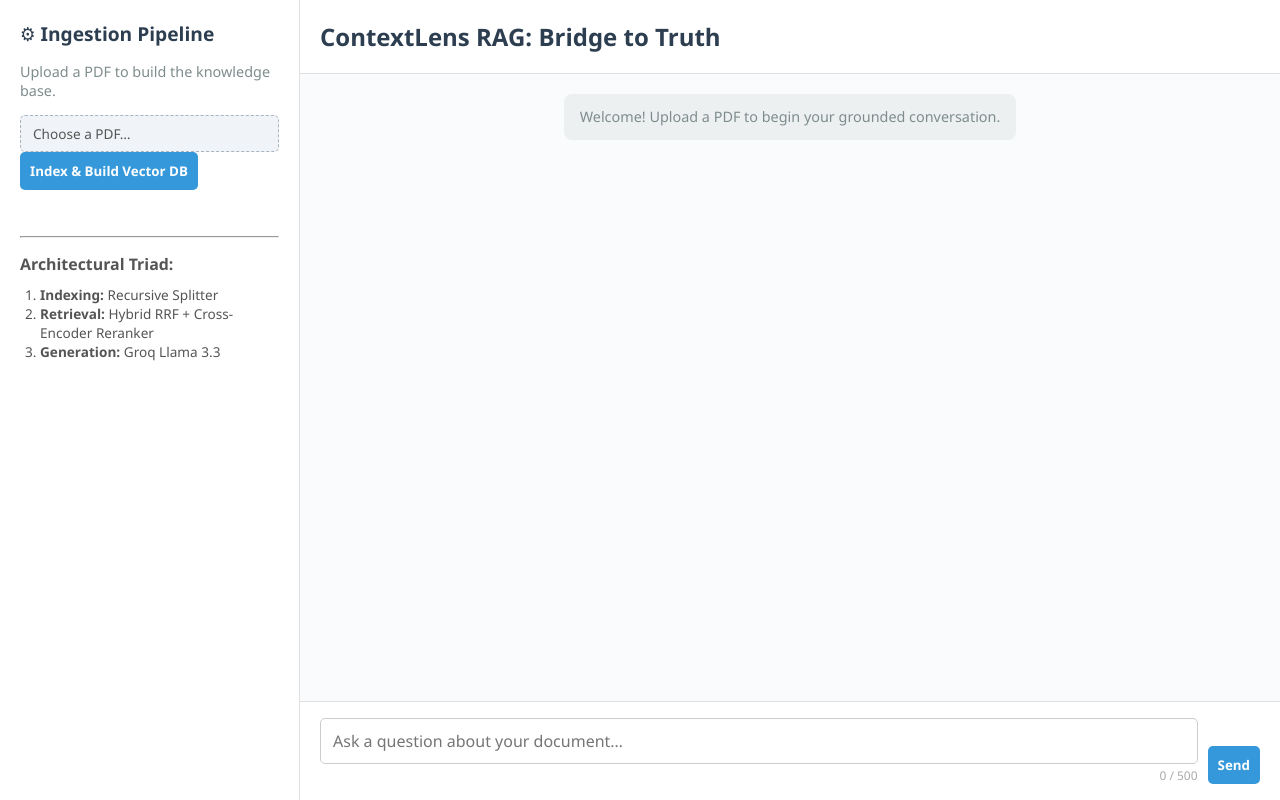
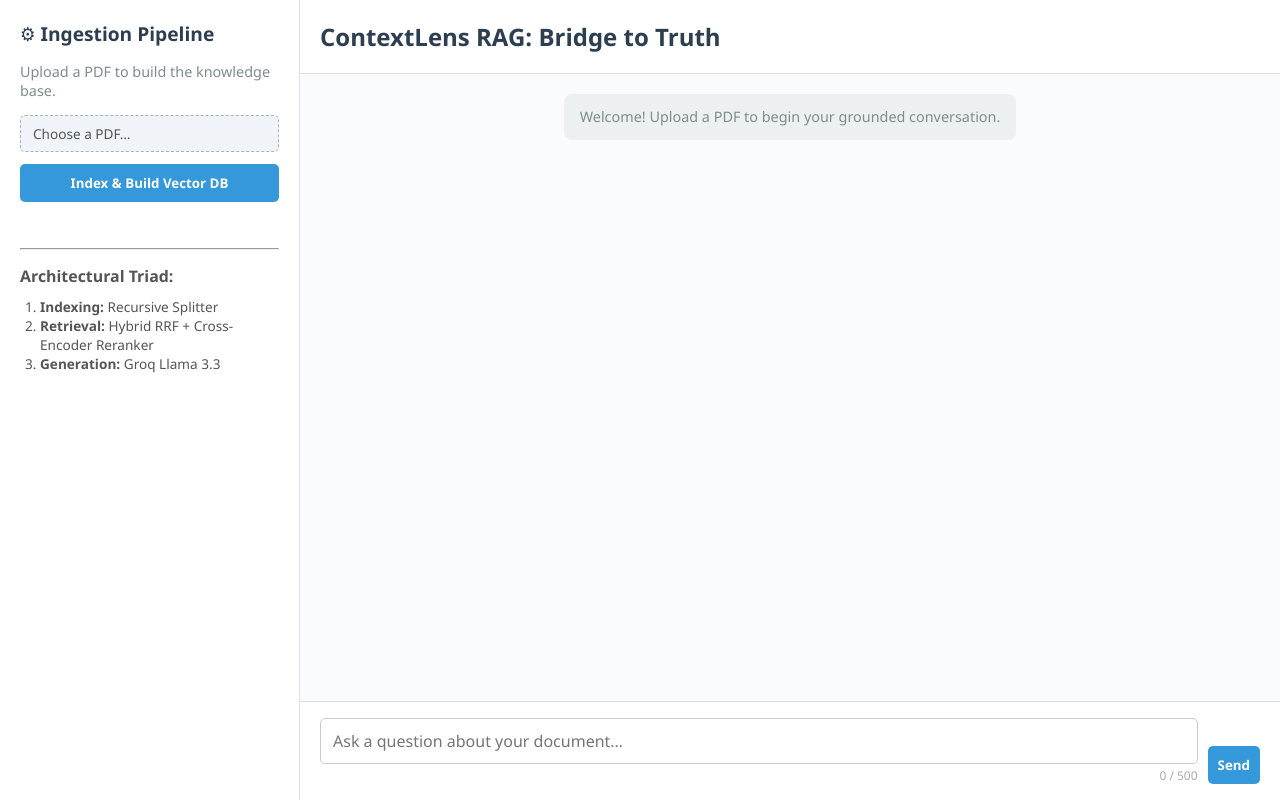
Before and after one commit to prathamkariya/ContextLens-RAG, a Flask app: page / in a window 1280 px wide. Run offline with Flask 3, Linux system fonts and the light colour scheme; some libraries are stand-ins or nearby versions.

Commit message:
feat: add custom stylesheet for main application layout

```diff
--- a/static/css/style.css
+++ b/static/css/style.css
@@ -32,6 +32,11 @@ body {
 .sidebar p  { font-size: 0.9rem; color: #7f8c8d; }
 
 /* #22: Styled file picker ─────────────────────────────────────────────────── */
+#upload-form {
+    display: flex;
+    flex-direction: column;
+    gap: 12px;
+}
 .file-picker {
     display: flex;
     flex-direction: column;
```
